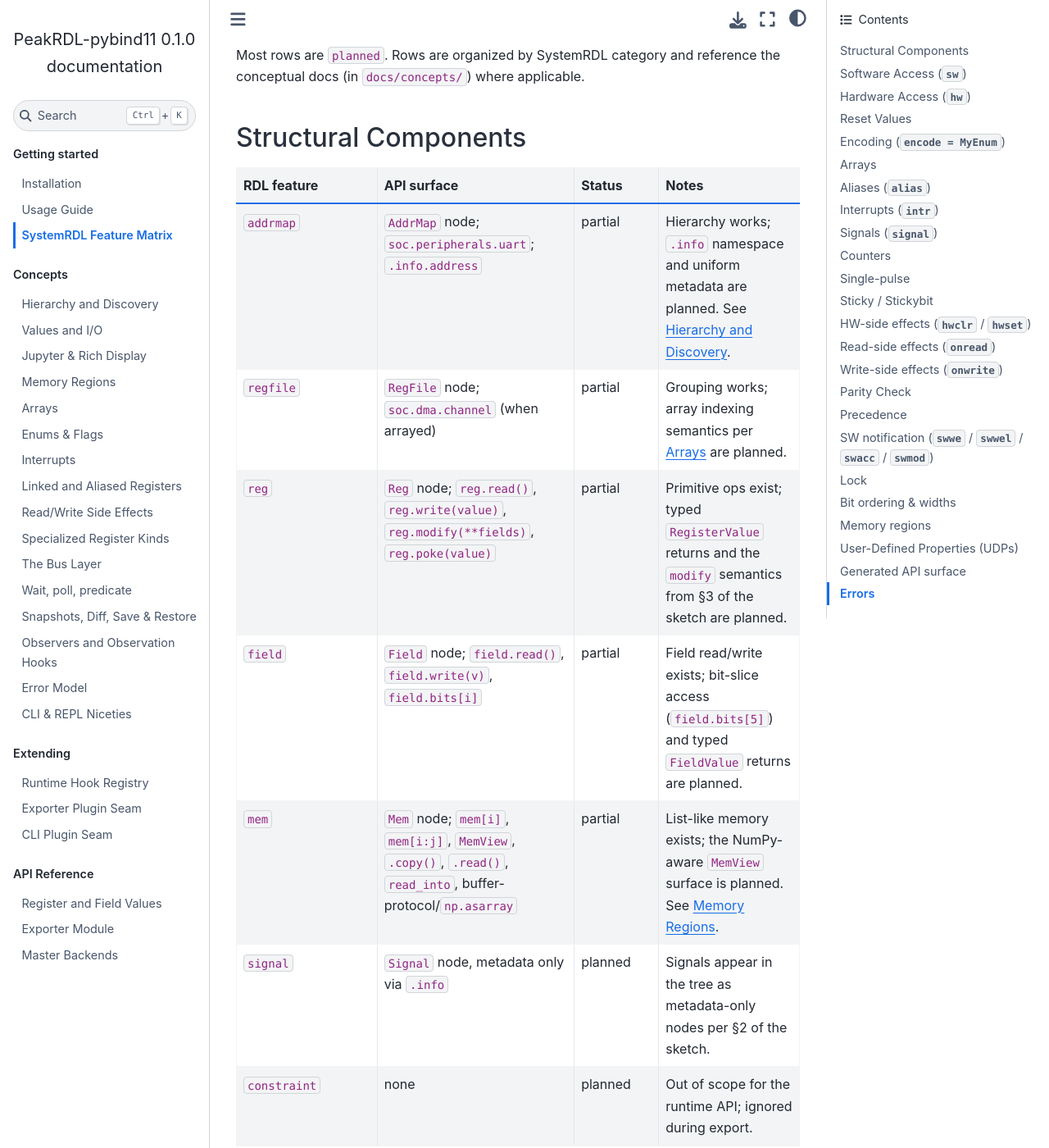
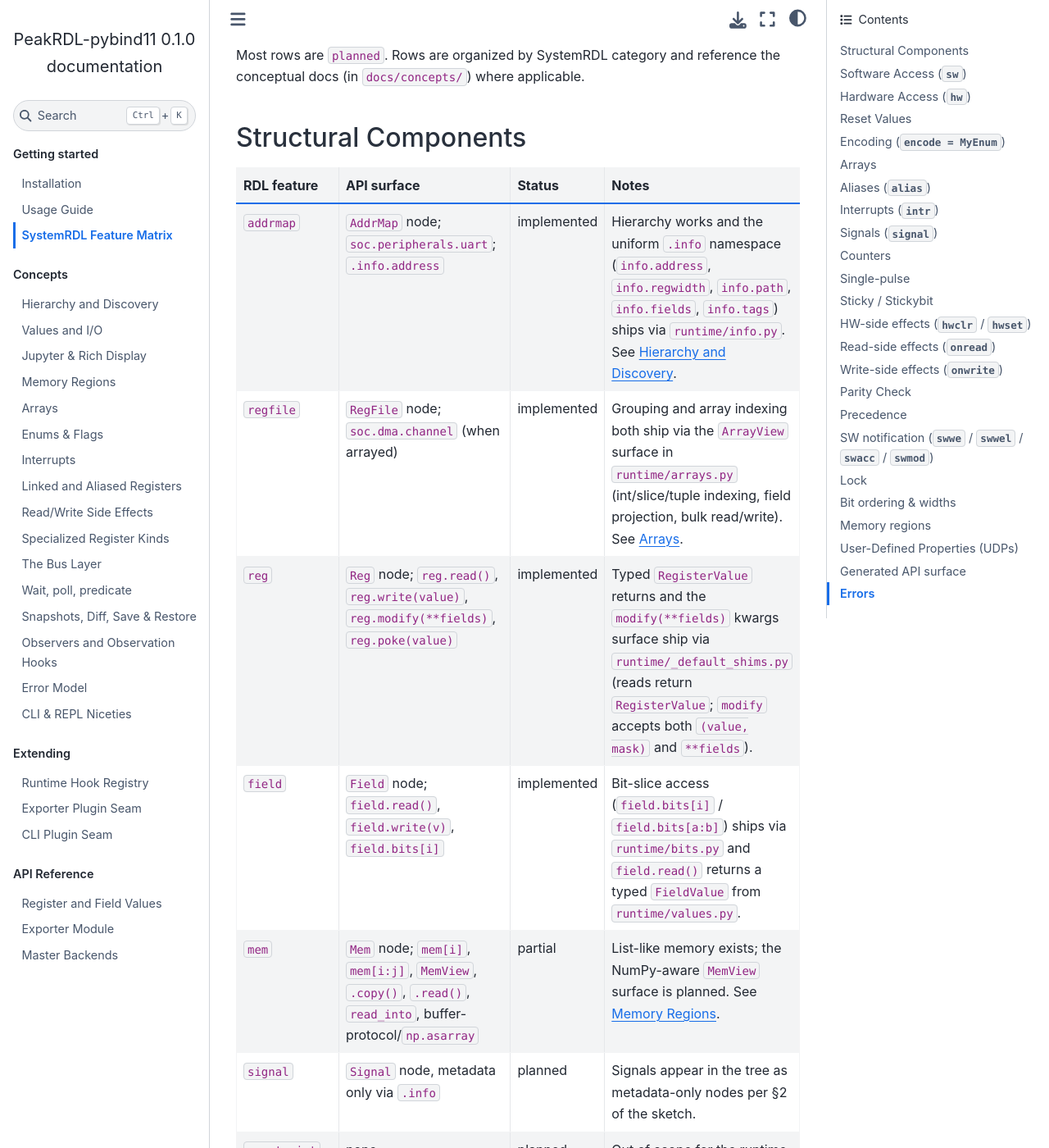
Before and after one commit to arnavsacheti/PeakRDL-pybind11, a Sphinx documentation site: the page built from docs/feature_matrix.rst, in a window 1280 px wide and 1400 px high, scrolled down 282 px. Shown: the whole window at 82% size. Built offline with Sphinx 7.4.7 and the Sphinx Book theme 1.1.4, drawn with Linux system fonts in a browser that asks for light colours; some of the changed text lies outside the part shown.

Commit message:
docs(feature-matrix): reclassify 7 rows from partial → implemented
After the aspirational-API wire-up (PR #135) plus the recent
write_fields / write_only / raw= refactor, several feature-matrix rows
have caught up with their target API surface but were still marked
``partial``. Audited each against the runtime modules and reclassified:

* ``addrmap`` — ``.info`` namespace shipped (runtime/info.py)
* ``regfile`` — ``ArrayView`` indexing + field projection
  (runtime/arrays.py)
* ``reg`` — typed ``RegisterValue`` + ``modify(**fields)`` kwargs
  (runtime/_default_shims.py)
* ``field`` — ``field.bits[i]`` + typed ``FieldValue``
  (runtime/bits.py, runtime/values.py)
* ``regwidth`` — ``info.regwidth`` on the uniform info namespace
* ``mementries`` → ``mem.depth`` (runtime/mem_view.py)
* ``memwidth`` → ``mem.word_width`` (same file)

Notes cells rewritten to describe the shipped surface (with the source
file) rather than what was once planned. Remaining ``partial`` rows: 6.

Co-Authored-By: Claude Opus 4.7 (1M context) <noreply@anthropic.com>

```diff
--- a/docs/feature_matrix.rst
+++ b/docs/feature_matrix.rst
@@ -25,22 +25,20 @@ Structural Components
      - Notes
    * - ``addrmap``
      - ``AddrMap`` node; ``soc.peripherals.uart``; ``.info.address``
-     - partial
-     - Hierarchy works; ``.info`` namespace and uniform metadata are planned. See :doc:`concepts/hierarchy`.
+     - implemented
+     - Hierarchy works and the uniform ``.info`` namespace (``info.address``, ``info.regwidth``, ``info.path``, ``info.fields``, ``info.tags``) ships via ``runtime/info.py``. See :doc:`concepts/hierarchy`.
    * - ``regfile``
      - ``RegFile`` node; ``soc.dma.channel`` (when arrayed)
-     - partial
-     - Grouping works; array indexing semantics per :doc:`concepts/arrays` are planned.
+     - implemented
+     - Grouping and array indexing both ship via the ``ArrayView`` surface in ``runtime/arrays.py`` (int/slice/tuple indexing, field projection, bulk read/write). See :doc:`concepts/arrays`.
    * - ``reg``
      - ``Reg`` node; ``reg.read()``, ``reg.write(value)``, ``reg.modify(**fields)``, ``reg.poke(value)``
-     - partial
-     - Primitive ops exist; typed ``RegisterValue`` returns and the
-       ``modify`` semantics from §3 of the sketch are planned.
+     - implemented
+     - Typed ``RegisterValue`` returns and the ``modify(**fields)`` kwargs surface ship via ``runtime/_default_shims.py`` (reads return ``RegisterValue``; ``modify`` accepts both ``(value, mask)`` and ``**fields``).
    * - ``field``
      - ``Field`` node; ``field.read()``, ``field.write(v)``, ``field.bits[i]``
-     - partial
-     - Field read/write exists; bit-slice access (``field.bits[5]``) and
-       typed ``FieldValue`` returns are planned.
+     - implemented
+     - Bit-slice access (``field.bits[i]`` / ``field.bits[a:b]``) ships via ``runtime/bits.py`` and ``field.read()`` returns a typed ``FieldValue`` from ``runtime/values.py``.
    * - ``mem``
      - ``Mem`` node; ``mem[i]``, ``mem[i:j]``, ``MemView``, ``.copy()``, ``.read()``,
        ``read_into``, buffer-protocol/``np.asarray``
@@ -473,8 +471,8 @@ Bit ordering & widths
        traces preserve them.
    * - ``regwidth``
      - ``info.regwidth``
-     - partial
-     - Available today; uniform ``.info`` namespace is planned.
+     - implemented
+     - ``info.regwidth`` ships today via the uniform ``Info`` namespace in ``runtime/info.py``.
    * - ``accesswidth``
      - hidden by default; available via ``.info.accesswidth``
      - planned
@@ -493,12 +491,12 @@ Memory regions
      - Notes
    * - ``mementries``
      - ``mem.depth``
-     - partial
-     - Sizing works; uniform attribute name (``depth``) is planned.
+     - implemented
+     - ``mem.depth`` ships as a property on the generated mem class via ``runtime/mem_view.py``.
    * - ``memwidth``
      - ``mem.word_width``
-     - partial
-     - Width works; uniform attribute name is planned.
+     - implemented
+     - ``mem.word_width`` ships as a property on the generated mem class via ``runtime/mem_view.py``.
    * - ``mem`` slicing / NumPy
      - ``mem[i:j]`` returns ``MemView``; ``np.asarray(mem)``;
        ``mem.read_into(buf)``; ``mem.window(...)``
```
